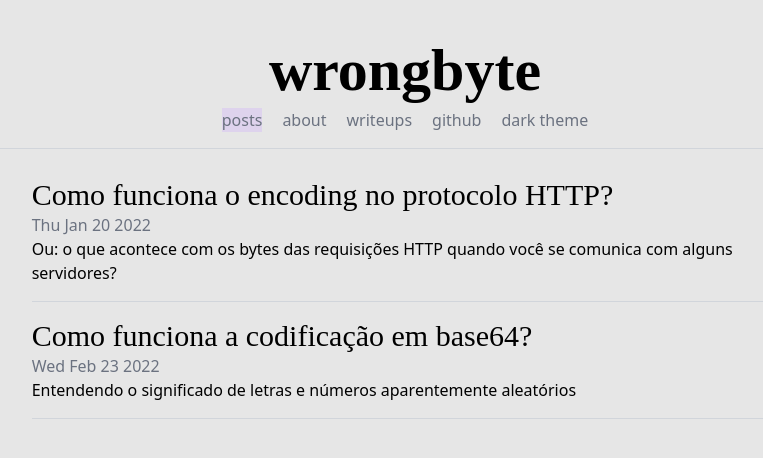
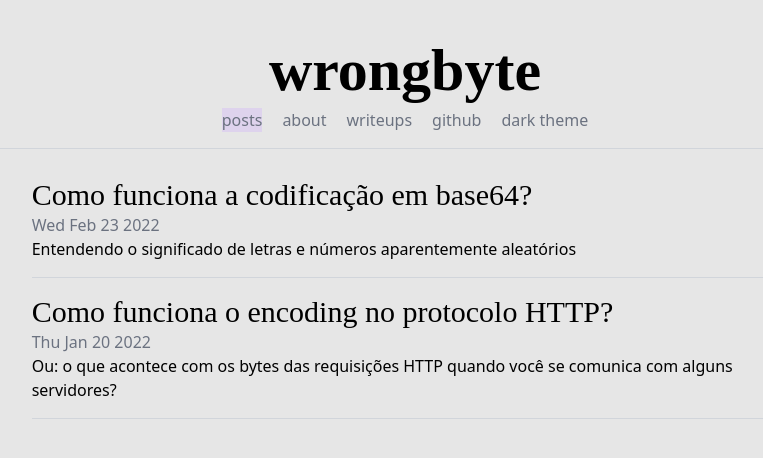
Before and after one commit to wrongbyte/wrongbyte.github.io, a Next.js app: page / in a window 1280 px wide. Shown: the top 458 px of the page, without its empty margins (235-998 px from the left). Built offline with nearby package versions, Linux system fonts and the light colour scheme.

Commit message:
page title

```diff
--- a/src/lib/getPosts.ts
+++ b/src/lib/getPosts.ts
@@ -23,7 +23,7 @@ let postList = fs.readdirSync(postDirectory)
     .map(parsePost)
     .sort(
         (post1, post2) =>
-        (post1.date).getTime() - (post2.date).getTime()
+        (post2.date).getTime() - (post1.date).getTime()
     );
 
 export default postList;
--- a/src/pages/posts/[slug].tsx
+++ b/src/pages/posts/[slug].tsx
@@ -1,4 +1,5 @@
 import type { GetStaticPaths, GetStaticProps } from 'next';
+import Head from 'next/head';
 import type { PostModel } from "../../types/Post";
 import { serialize } from 'next-mdx-remote/serialize';
 import { MDXRemote } from 'next-mdx-remote';
@@ -7,10 +8,17 @@ import { parsePost } from '../../lib/getPosts';
 
 const Post = (props: PostModel) => {
     return (
-        <article>
-            <h1 className="font-title text-3xl text-center mb-4">{props.title}</h1>
-            <MDXRemote {...props.source}/>
-        </article>
+        <>
+            <Head>
+                <title>{props.title}</title>
+                <meta name="description" content="my site" />
+                <link rel="shortcut icon" href="favicon.ico" />
+            </Head>
+            <article>
+                <h1 className="font-title text-3xl text-center mb-4">{props.title}</h1>
+                <MDXRemote {...props.source}/>
+            </article>
+        </>
     );
 }
 
```
